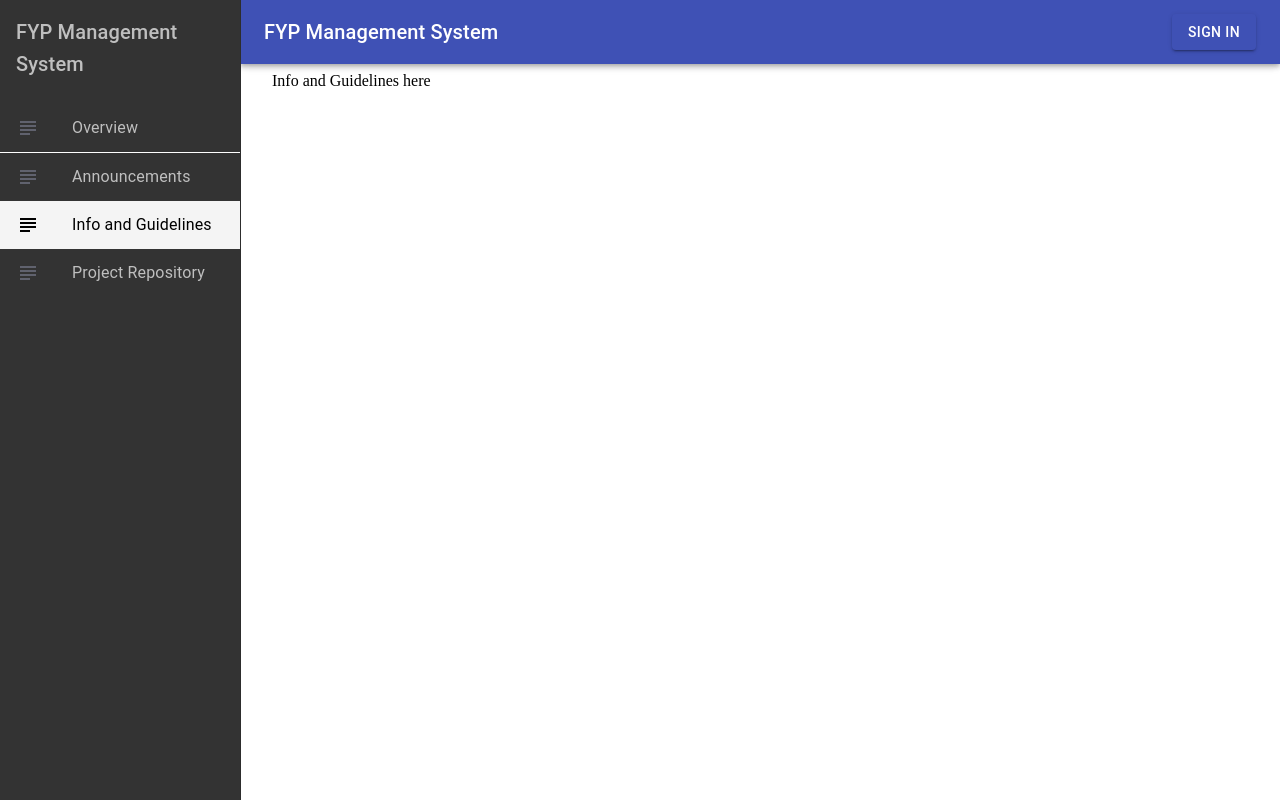
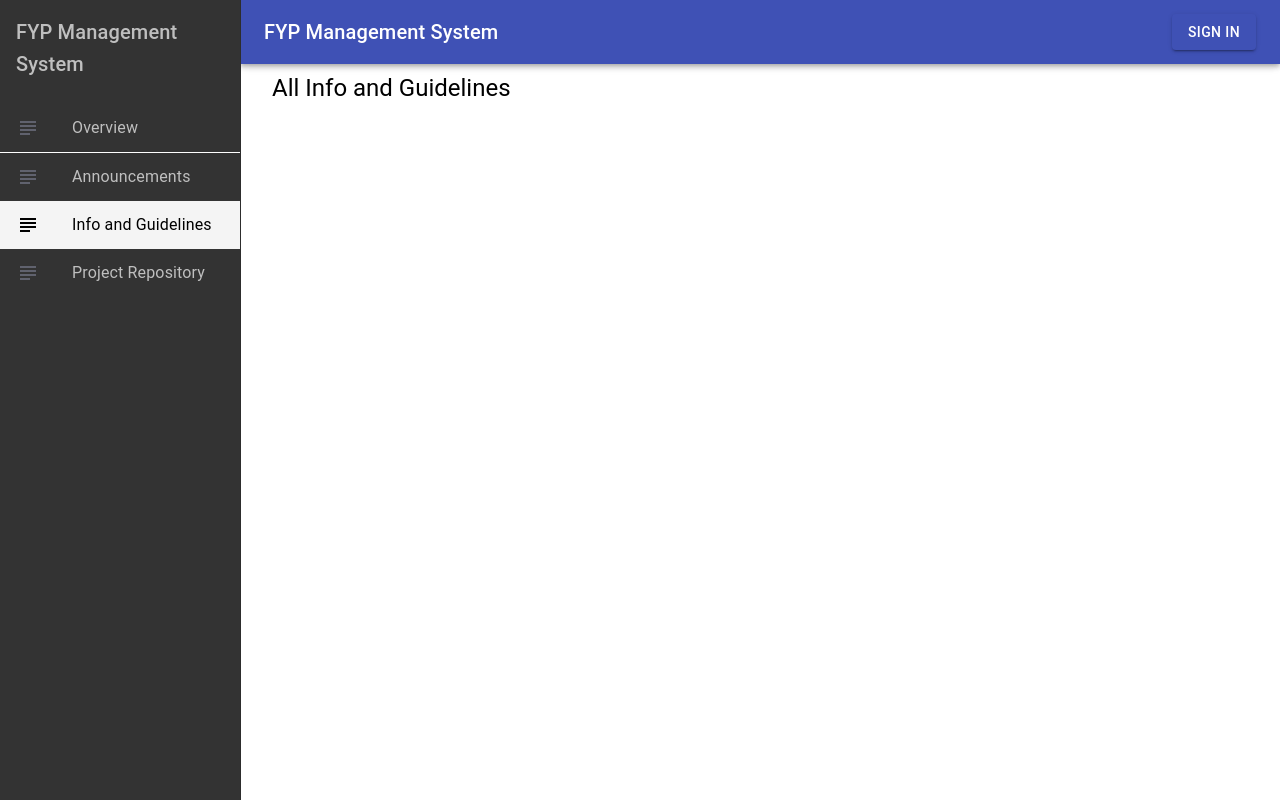
Before and after one commit to JasonX-CWJ/FYP-Management-System, a React (Create React App) app in the folder client/: page /info-and-guidelines in a window 1280 px wide. Built offline with nearby package versions, Linux system fonts and the light colour scheme.

Commit message:
info-guideline update

```diff
--- a/client/src/components/Navbar2/General/InfoGuideline/InfoGuideline.js
+++ b/client/src/components/Navbar2/General/InfoGuideline/InfoGuideline.js
@@ -1,8 +1,33 @@
-import { Container } from "@material-ui/core";
-import React from "react";
+import React, { useEffect, useState } from "react";
+import {
+    InputAdornment,
+    Container,
+    Grow,
+    Typography,
+    Paper,
+    TextField,
+} from "@material-ui/core";
+import { Search as SearchIcon } from "@material-ui/icons";
+
 
 const InfoGuideline = () => {
-    return <Container maxWidth={false}>Info and Guidelines here</Container>;
+
+    // //Table Arrange States
+    // const [order, setOrder] = useState("desc");
+    // const [orderBy, setOrderBy] = useState("createdAt");
+
+
+    return (
+        <Grow in>
+            <Container maxWidth={false}>
+            <Typography variant="h5"> All Info and Guidelines</Typography>
+            <div></div>
+            <Paper>
+
+            </Paper>
+            </Container>
+        </Grow>
+    );
 };
 
 export default InfoGuideline;
```
